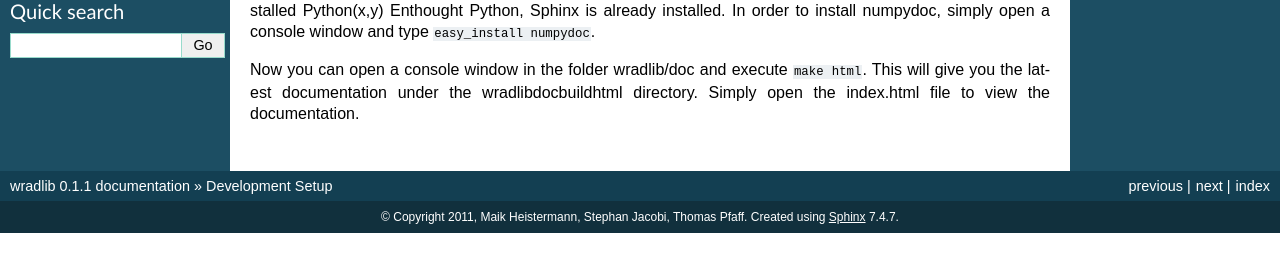
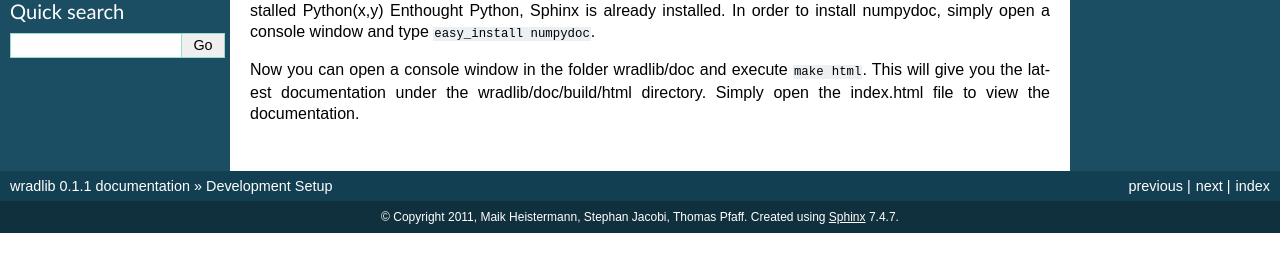
Before and after one commit to wradlib/wradlib-docs, a Sphinx documentation site: the page built from source/dev_setup.rst, in a window 1280 px wide. Shown: the part 441-713 px from the top of the page. Built offline with Sphinx 7.4.7, drawn with Linux system fonts in a browser that asks for light colours; formulas are drawn with MathJax 3.

Commit message:
minor doc related edits in georef and dev_setup.rst

```diff
--- a/source/dev_setup.rst
+++ b/source/dev_setup.rst
@@ -17,4 +17,4 @@ There are a few things that need to be done in order for the documentation to be
 
 The documentation tool is `Sphinx <http://sphinx.pocoo.org/>`_. We oriented ourselves at the Numpy/Scipy documentation concerning docstrings. This implies using `numpydoc <http://pypi.python.org/pypi/numpydoc>`_ to enable Sphinx to understand the formatting of those docstrings. If you installed Python(x,y) Enthought Python, Sphinx is already installed. In order to install numpydoc, simply open a console window and type ``easy_install numpydoc``.
 
-Now you can open a console window in the folder wradlib/doc and execute ``make html``. This will give you the latest documentation under the wradlib\doc\build\html directory. Simply open the index.html file to view the documentation.
+Now you can open a console window in the folder wradlib/doc and execute ``make html``. This will give you the latest documentation under the wradlib/doc/build/html directory. Simply open the index.html file to view the documentation.
```
